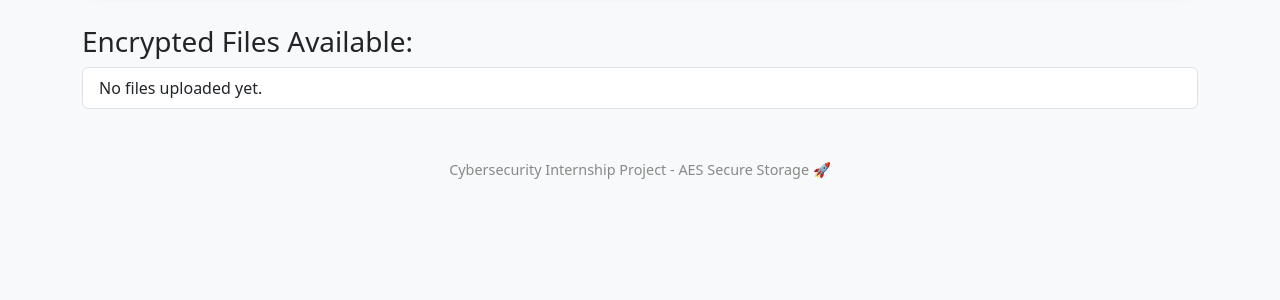
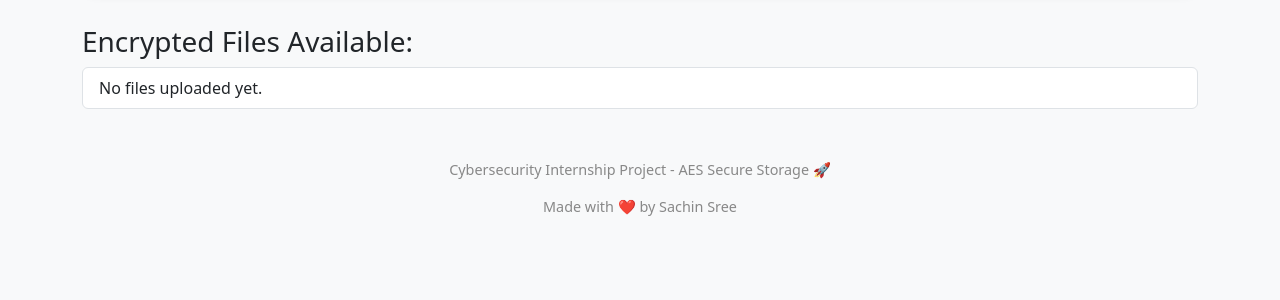
Before and after one commit to sachinsree47/FUTURE_CS_03, a Flask app: page / in a window 1280 px wide. Shown: the part 311-611 px from the top of the page. Run offline with Flask 3, Linux system fonts and the light colour scheme; some libraries are stand-ins or nearby versions.

Commit message:
Update index.html

```diff
--- a/templates/index.html
+++ b/templates/index.html
@@ -45,6 +45,7 @@
 
 <footer class="text-center">
     <p>Cybersecurity Internship Project - AES Secure Storage 🚀</p>
+<p> Made with ❤️ by Sachin Sree</p>
 </footer>
 
 </body>
```
